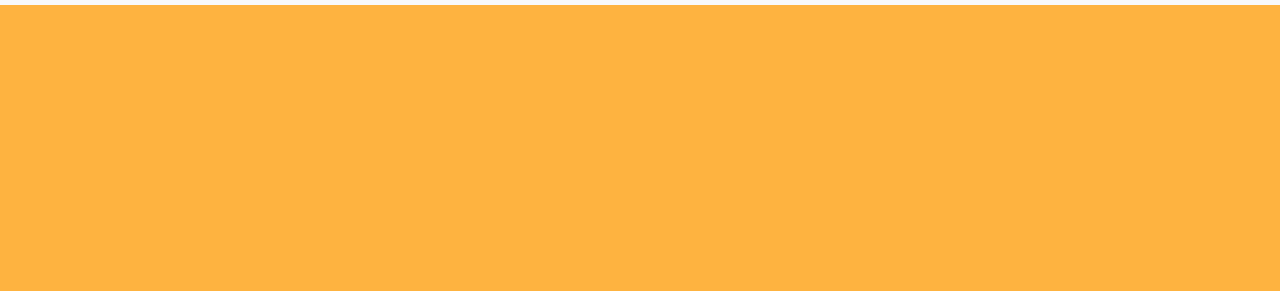
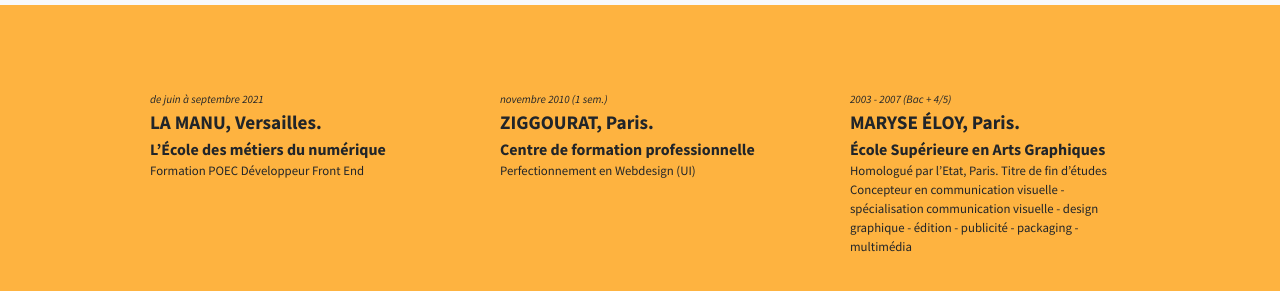
Before and after one commit to virginienguyen/CV, a plain HTML site: page Formations.html in a window 1280 px wide. Shown: the part 71-362 px from the top of the page. Drawn offline with nearby package versions, Linux system fonts and the light colour scheme; a web font is replaced by a local one.

Commit message:
formation caractéristiques

```diff
--- a/Formations.html
+++ b/Formations.html
@@ -34,10 +34,64 @@
 
     <div class="background_Formations">
 
+      <div class="container pt-5">
+
+        <div class="row justify-content-md-center">
+
+
+<!-- LA MANU -->
+
+<div class="col col-md-auto align-self-start">
+  <div class="card-body"  style="width: 20rem;">
+  <div class="card-subtitle font-italic">de juin à septembre 2021</div>
+  <div class="card-name-formation">LA MANU, Versailles. </div>
+    <span class="card-formation">L’École des métiers du numérique </span>
+    <div class="card-details">Formation POEC Développeur Front End</div>
+</div>
+</div>
 
 
 
 
+
+
+<!-- ZIGGOURAT -->
+<div class="col col-md-auto align-self-start">
+  <div class="card-body"  style="width: 20rem;">
+  <div class="card-subtitle font-italic">novembre 2010 (1 sem.)</div>
+  <div class="card-name-formation">ZIGGOURAT, Paris.</div>
+    <span class="card-formation">Centre de formation professionnelle</span>
+    <div class="card-details">Perfectionnement en Webdesign (UI)</div>
+</div>
+</div>
+
+
+
+
+
+<!-- MARYSE ÉLOY -->
+<div class="col col-md-auto align-self-start ">
+  <div class="card-body"  style="width: 20rem;">
+  <div class="card-subtitle font-italic">2003 - 2007 (Bac + 4/5)
+  </div>
+  <div class="card-name-formation">MARYSE ÉLOY, Paris.</div>
+    <span class="card-formation">École Supérieure en Arts Graphiques</span>
+    <div class="card-details">Homologué par l’Etat, Paris. Titre de fin d’études
+      Concepteur en communication visuelle - spécialisation
+      communication visuelle - design graphique - édition - publicité
+      - packaging - multimédia</div>
+</div>
+</div>
+
+
+
+
+
+</div>
+
+
+
+</div>
 
 
 
--- a/main.css
+++ b/main.css
@@ -159,3 +159,27 @@ font-size: 15px;
     font-weight: normal;
     font-size: 0.8rem;
 }
+
+/* page Formations */
+
+
+.card-name-formation {
+    font-family:var(--sourcesanspro);
+    font-weight: bold;
+    font-size: 1.2rem;
+
+}
+
+.card-formation {
+    font-family:var(--sourcesanspro);
+    font-weight: bold;
+    font-size: 1rem;
+
+}
+
+.card-details {
+
+    font-family:var(--sourcesanspro);
+    font-weight:normal;
+    font-size: 0.8rem;
+}
```
